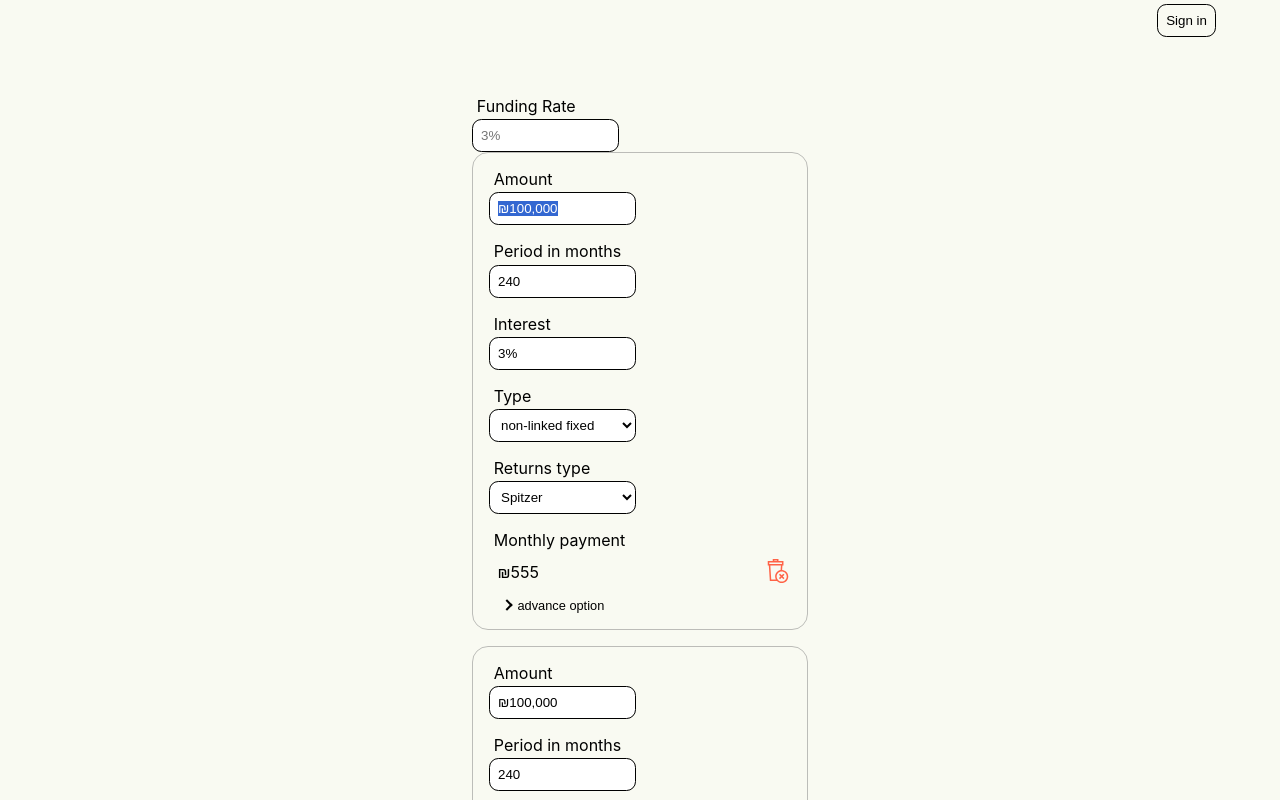
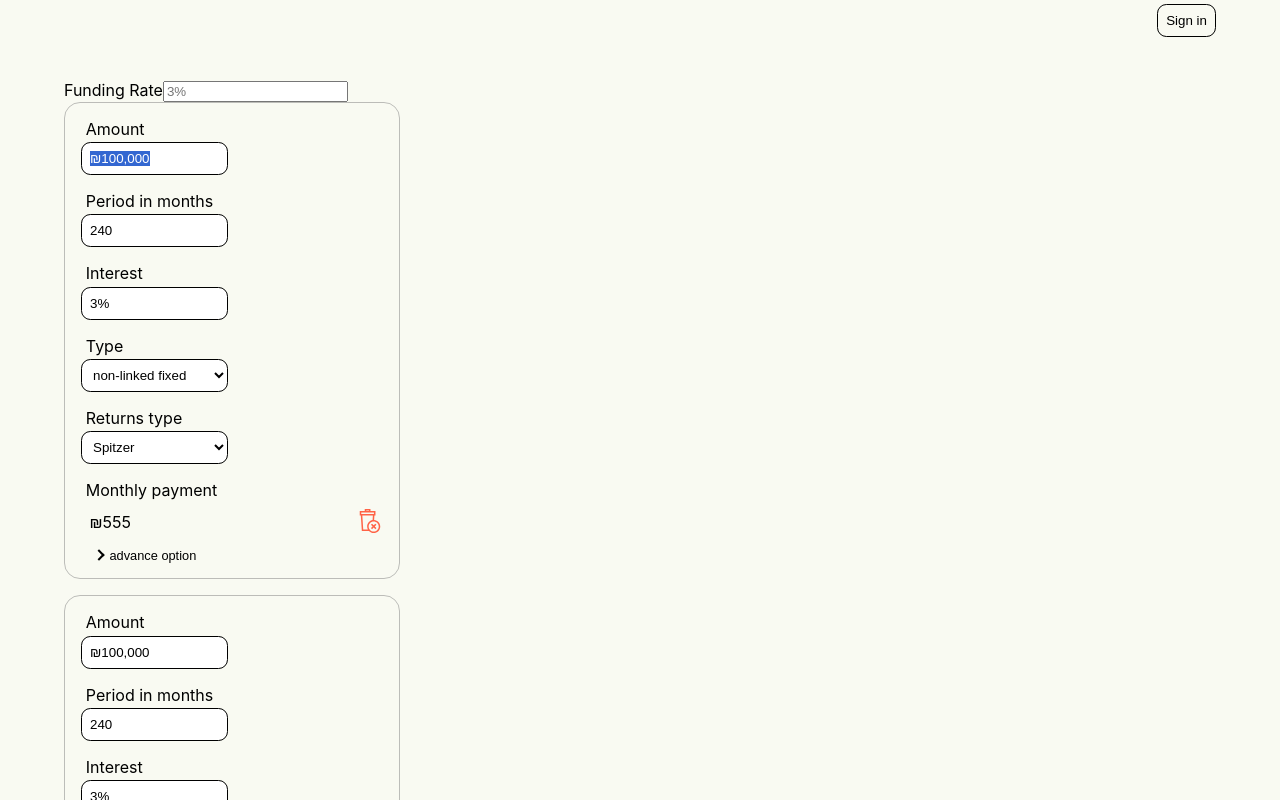
Before and after one commit to shamit6/get-there, a Next.js app: page /mortgage/new in a window 1280 px wide. Shown: the top 800 px of the page. Built offline with nearby package versions, Linux system fonts and the light colour scheme; no server answers.

Commit message:
css refactor

```diff
--- a/components/Field/Field.module.scss
+++ b/components/Field/Field.module.scss
@@ -1,3 +1,45 @@
+.form {
+  display: flex;
+  flex-wrap: wrap;
+  max-width: 21em;
+  margin: auto hr {
+    width: 100%;
+    border: 0;
+  }
+
+  &.submitted {
+    input:required:invalid {
+      outline: none;
+      border-color: #c00000;
+      box-shadow: inset 0px 0px 0px 1px #c00000;
+    }
+
+    input:required:invalid + span {
+      position: absolute;
+    }
+
+    input:required:invalid + span::after {
+      content: '!';
+      top: 0.4em;
+      position: absolute;
+      right: 1.5em;
+      color: #c00000;
+      border: #c00000 solid 1px;
+      border-radius: 50%;
+      padding: 0 0.4em;
+      font-size: 1em;
+      font-weight: 700;
+    }
+  }
+
+  .submitButton {
+    align-self: center;
+    margin-top: 1em;
+    font-size: 1em;
+    margin: auto;
+  }
+}
+
 .field {
   margin-top: 1em;
   margin-right: 1em;
--- a/components/TransactionForm/Form.module.scss
+++ b/components/TransactionForm/Form.module.scss
@@ -1,84 +1,9 @@
 .form {
-  display: flex;
-  flex-wrap: wrap;
   max-width: 21em;
-  margin: auto;
 
   hr {
     width: 100%;
     border: 0;
-  }
-
-  &.submitted {
-    input:required:invalid {
-      outline: none;
-      border-color: #c00000;
-      box-shadow: inset 0px 0px 0px 1px #c00000;
-    }
-
-    input:required:invalid + span {
-      position: absolute;
-    }
-
-    input:required:invalid + span::after {
-      content: "!";
-      top: 0.4em;
-      position: absolute;
-      right: 1.5em;
-      color: #c00000;
-      border: #c00000 solid 1px;
-      border-radius: 50%;
-      padding: 0 0.4em;
-      font-size: 1em;
-      font-weight: 700;
-    }
-  }
-
-  .field {
-    margin-top: 1em;
-    margin-right: 1em;
-
-   label {
-      width: 5em;
-      margin-left: 0.3em;
-      margin-bottom: 0.2em;
-      display: block;
-      white-space: nowrap;
-    }
-
-    input {
-      outline: none;
-    }
-
-    input[type='date'],
-    input[type='text'],
-    input[type='number'],
-    select {
-      width: 11em;
-      padding: 0.6em;
-      border: 1px solid;
-      border-radius: 0.7em;
-      background-color: white;
-
-      &:disabled {
-        background-color: rgba(59, 59, 59, 0.3);
-        opacity: 1;
-      }
-    }
-
-    input[type='date'] {
-      padding: 0.525em;
-
-      &::-webkit-calendar-picker-indicator {
-        width: 1em;
-        padding: 0px;
-        margin: 0px;
-        margin-top: 0px;
-      }
-    }
-    select {
-      padding: 0.525em;
-    }
   }
 
   .repeatedField {
@@ -86,13 +11,6 @@
     margin-right: 1em;
     width: 100%;
     display: inline-block;
-  }
-
-  .submitButton {
-    align-self: center;
-    margin-top: 1em;
-    font-size: 1em;
-    margin: auto;
   }
 
   .clearInput {
```
Also changed, not shown: components/TransactionForm/index.tsx (+5 -4 lines).
